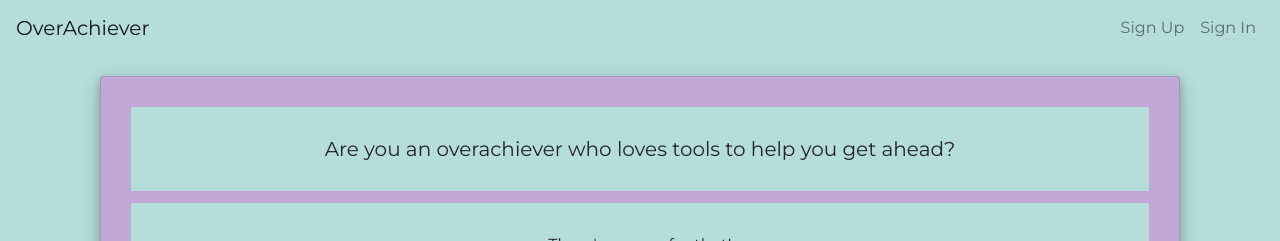
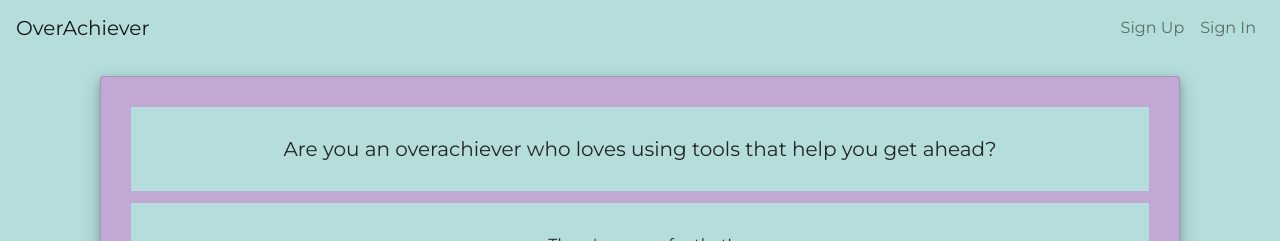
Before and after one commit to rubysattar/overachiever, a React app: page /#/ in a window 1280 px wide. Shown: the top 241 px of the page. Built offline with nearby package versions, Linux system fonts and the light colour scheme.

Commit message:
grammar home

```diff
--- a/src/components/Home/Home.js
+++ b/src/components/Home/Home.js
@@ -12,7 +12,7 @@ function HomeView () {
       <div className='row'>
         <div className='col-sm-12'>
           <Card className='home-page'>
-            <Card.Title className='home-page-title'>Are you an overachiever who loves tools to help you get ahead?</Card.Title>
+            <Card.Title className='home-page-title'>Are you an overachiever who loves using tools that help you get ahead?</Card.Title>
             <Card.Text className='home-page-text'>There&apos;s an app for that!<br></br> Welcome to OverAchiever, where you can customize decks of flashcards to help you study anything! Really, anything*!</Card.Text>
             {/* <img src='../../images/deckhome.jpg' alt=''/> */}
             {/* <Card.Footer>*The topics of your decks CAN be about whatever you choose... until we place limits on deck topics.</Card.Footer> */}
```
